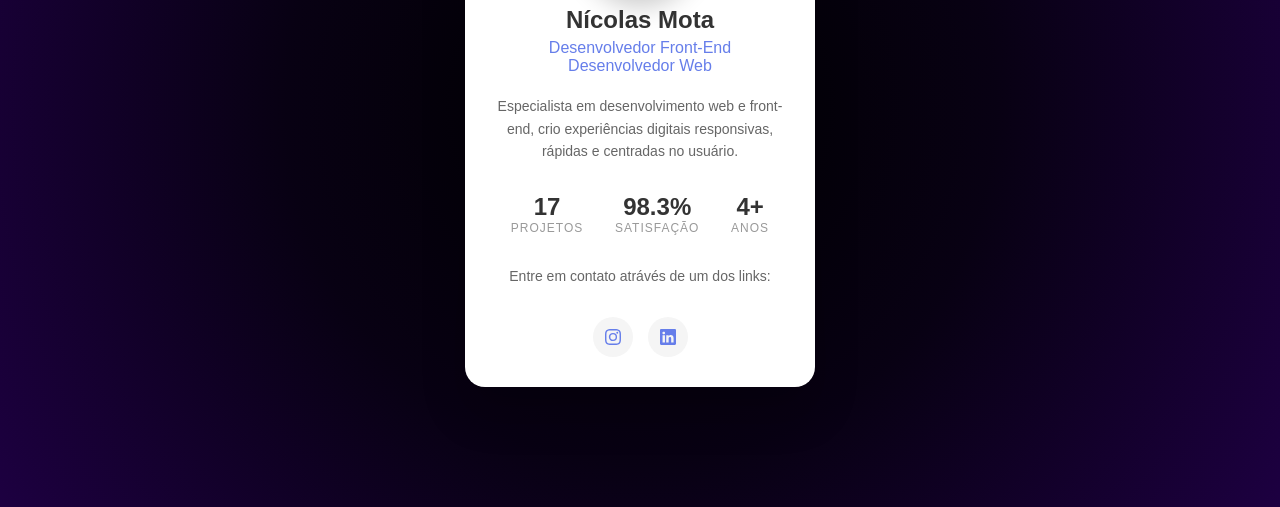
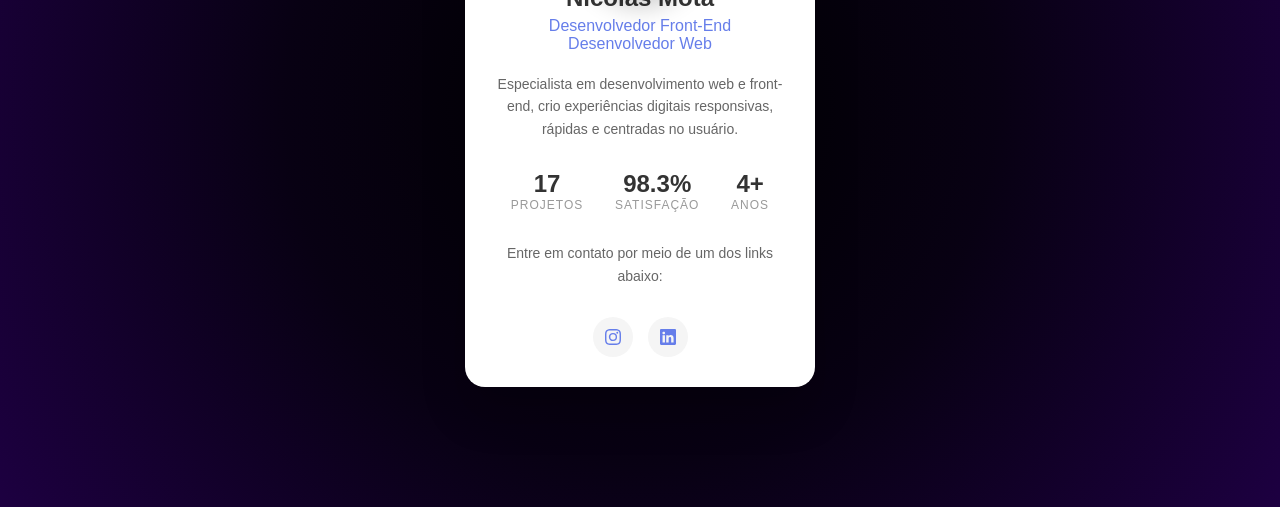
Before and after one commit to nicomota/nico_profile, a plain HTML site: page index.html in a window 1280 px wide. Shown: the part 293-800 px from the top of the page. Drawn offline with Linux system fonts and the light colour scheme.

Commit message:
verssão 1.1

```diff
--- a/index.html
+++ b/index.html
@@ -31,7 +31,7 @@
                     <div class="stat-label">Anos</div>
                 </div>
             </div>
-            <p class="profile-desc">Entre em contato atrávés de um dos links: </p>
+            <p class="profile-desc">Entre em contato por meio de um dos links abaixo:</p>
             <div class="social-links">
                 <a href="https://www.instagram.com/nicolasmota_" class="social-link">
                     <svg xmlns="http://www.w3.org/2000/svg" width="16" height="16" fill="currentColor"
```
